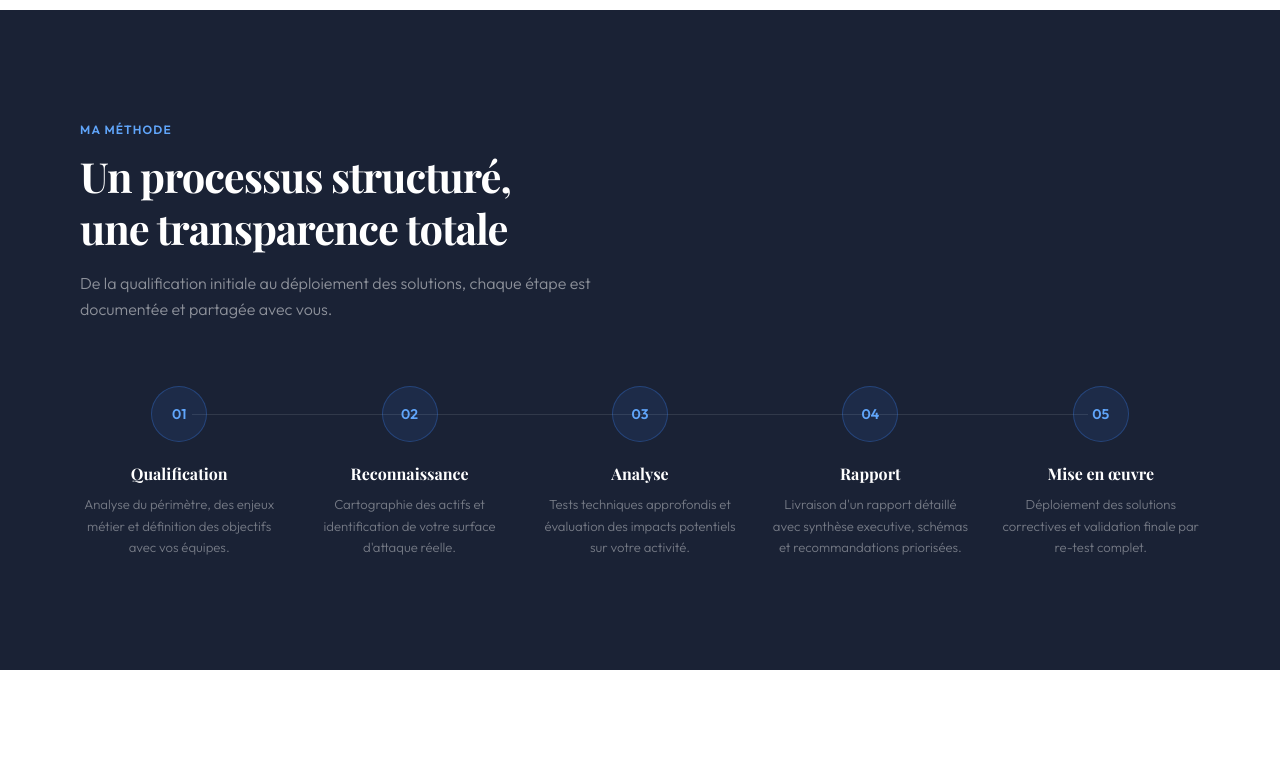
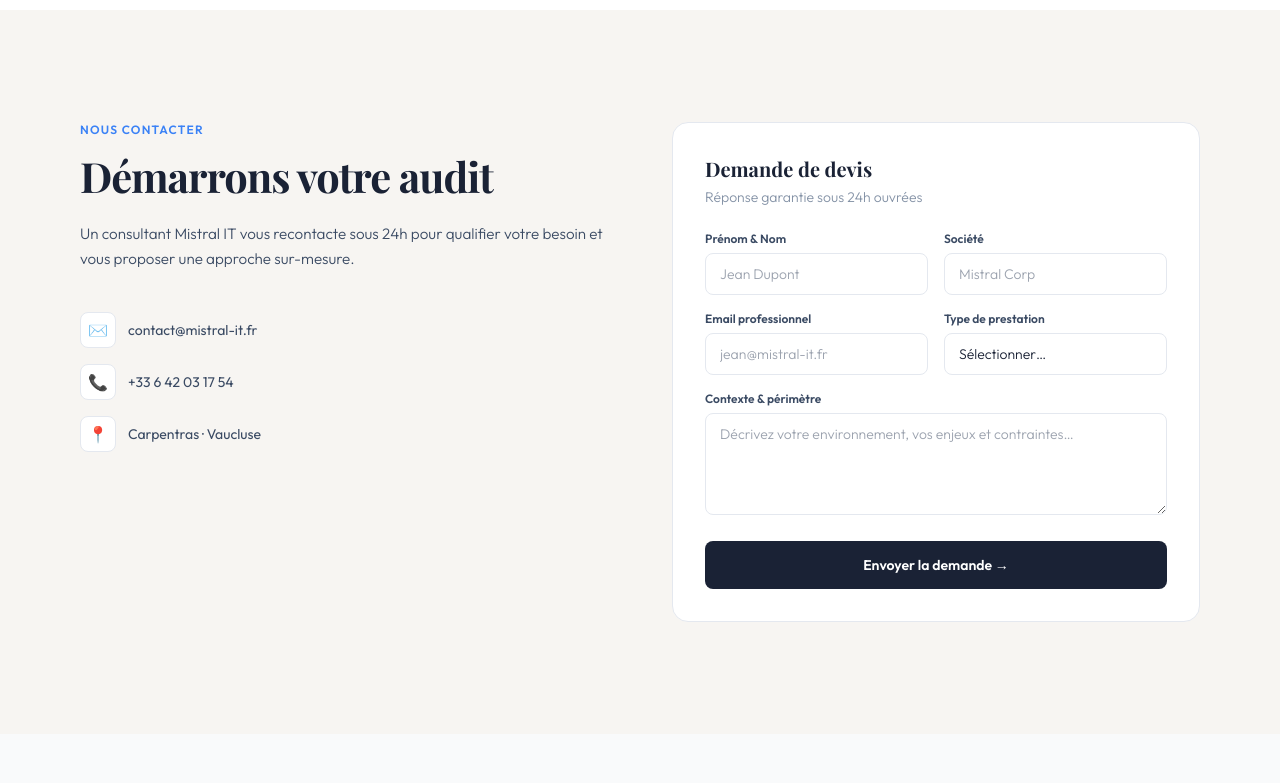
Before and after one commit to lionneleng-droid/Site_Mistral-IT, a Next.js app: page / in a window 1280 px wide. Shown: the part 1860-2643 px from the top of the page. Built offline with nearby package versions, Linux system fonts and the light colour scheme.

Commit message:
fix: ménage accueil

```diff
--- a/app/page.tsx
+++ b/app/page.tsx
@@ -1,8 +1,6 @@
 import Navbar from "../components/Navbar";
 import HeroSection from "../components/HeroSection";
 import OffresSection from "../components/OffresSection";
-import ProcessSection from "../components/ProcessSection";
-import WhySection from "../components/WhySection";
 import ContactSection from "../components/ContactSection";
 import Footer from "../components/Footer";
 import ScrollReveal from "../components/ScrollReveal";
@@ -19,8 +17,6 @@ export default function Home() {
       <main>
         <HeroSection />
         <OffresSection />
-        <ProcessSection />
-        <WhySection />
         <ContactSection />
         <AboutSection />
       </main>
```
